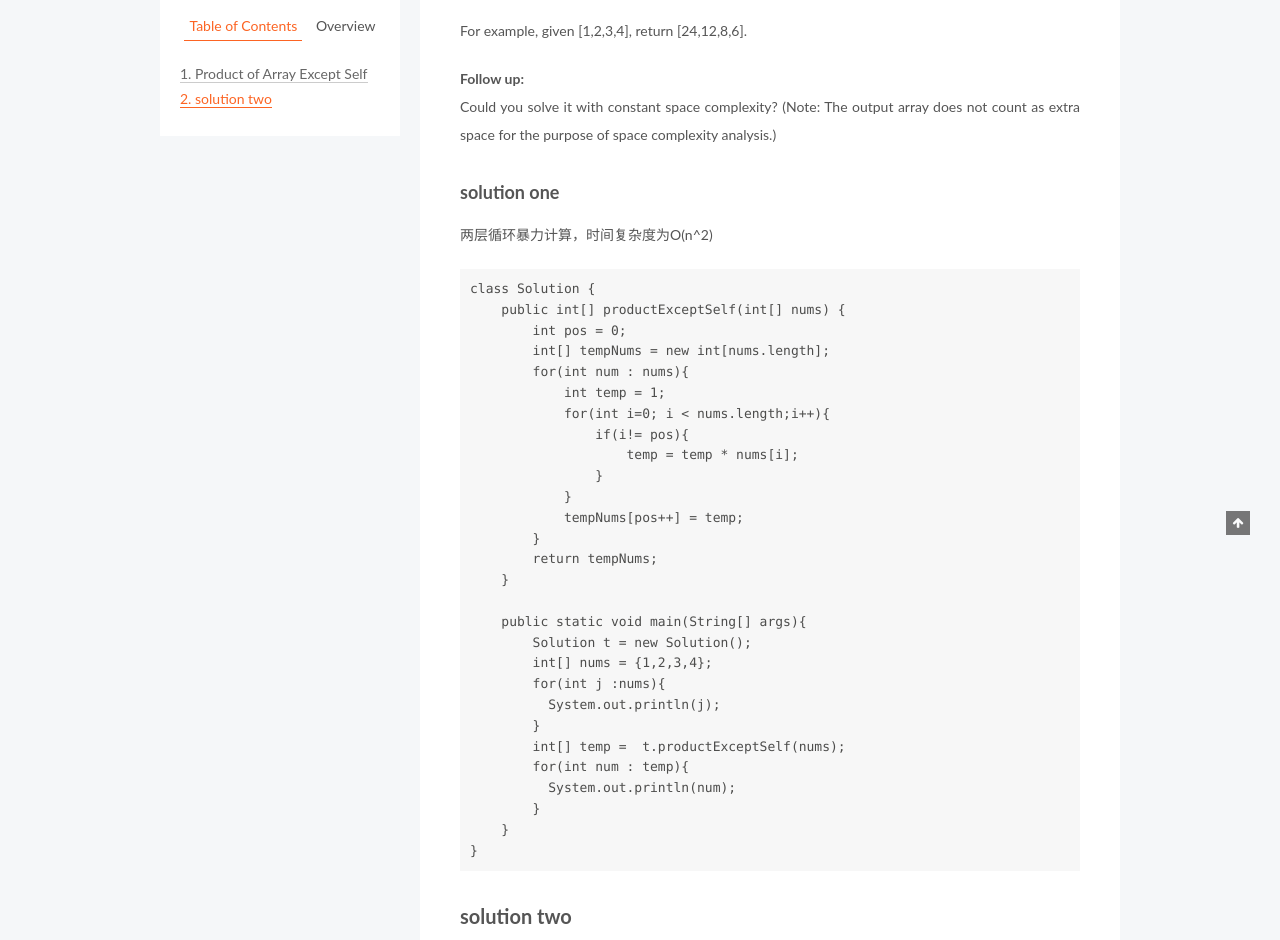
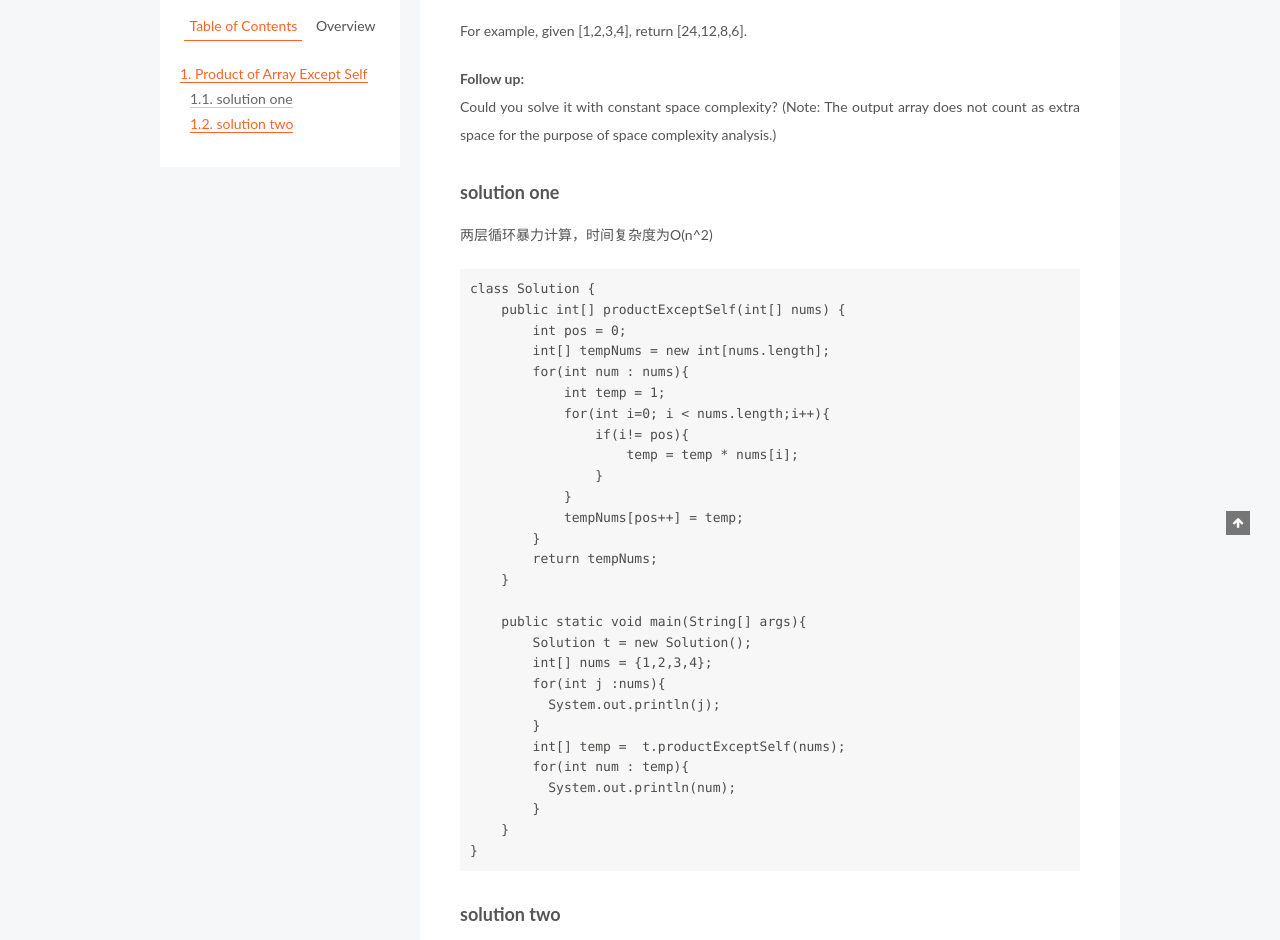
Before and after one commit to DanielKGP/DanielKGP.github.io, a plain HTML site: page 2018/04/07/Leetcode-Product-of-Array-Except-Self/index.html in a window 1280 px wide. Shown: the part 365-1305 px from the top of the page. Drawn offline with Linux system fonts and the light colour scheme.

Commit message:
Site updated: 2018-04-07 22:45:16

```diff
--- a/2018/04/07/Leetcode-Product-of-Array-Except-Self/index.html
+++ b/2018/04/07/Leetcode-Product-of-Array-Except-Self/index.html
@@ -87,7 +87,7 @@
 <meta property="og:site_name" content="Daniel Personal Blog">
 <meta property="og:description" content="Product of Array Except SelfGiven an array of n integers where n &amp;gt; 1, nums, return an array output such that output[i] is equal to the product of all the elements of nums except nums[i]. Solve it w">
 <meta property="og:locale" content="en">
-<meta property="og:updated_time" content="2018-04-07T14:27:39.516Z">
+<meta property="og:updated_time" content="2018-04-07T14:44:55.672Z">
 <meta name="twitter:card" content="summary">
 <meta name="twitter:title" content="Leetcode: Product of Array Except Self">
 <meta name="twitter:description" content="Product of Array Except SelfGiven an array of n integers where n &amp;gt; 1, nums, return an array output such that output[i] is equal to the product of all the elements of nums except nums[i]. Solve it w">
@@ -395,7 +395,7 @@
         }
     }
 }
-</code></pre><h2 id="solution-two"><a href="#solution-two" class="headerlink" title="solution two"></a>solution two</h2><p>计算数组当前坐标外的乘积，并且时间复杂度为O(n)</p>
+</code></pre><h3 id="solution-two"><a href="#solution-two" class="headerlink" title="solution two"></a>solution two</h3><p>计算数组当前坐标外的乘积，并且时间复杂度为O(n)</p>
 <p>可将计算分成两部分：</p>
 <ol>
 <li><p>先计算坐标左边的乘积和，并存入res[]数组中，每个坐标数都有对应的左边和，</p>
@@ -589,7 +589,7 @@
 
 
 
-              <div class="post-toc-content"><ol class="nav"><li class="nav-item nav-level-2"><a class="nav-link" href="#Product-of-Array-Except-Self"><span class="nav-number">1.</span> <span class="nav-text">Product of Array Except Self</span></a><ol class="nav-child"><li class="nav-item nav-level-3"><a class="nav-link" href="#solution-one"><span class="nav-number">1.1.</span> <span class="nav-text">solution one</span></a></li></ol></li><li class="nav-item nav-level-2"><a class="nav-link" href="#solution-two"><span class="nav-number">2.</span> <span class="nav-text">solution two</span></a></li></ol></div>
+              <div class="post-toc-content"><ol class="nav"><li class="nav-item nav-level-2"><a class="nav-link" href="#Product-of-Array-Except-Self"><span class="nav-number">1.</span> <span class="nav-text">Product of Array Except Self</span></a><ol class="nav-child"><li class="nav-item nav-level-3"><a class="nav-link" href="#solution-one"><span class="nav-number">1.1.</span> <span class="nav-text">solution one</span></a></li><li class="nav-item nav-level-3"><a class="nav-link" href="#solution-two"><span class="nav-number">1.2.</span> <span class="nav-text">solution two</span></a></li></ol></li></ol></div>
 
 
           </div>
--- a/css/main.css
+++ b/css/main.css
@@ -1823,7 +1823,7 @@ pre .javascript .function {
   width: 4px;
   height: 4px;
   border-radius: 50%;
-  background: #fb3d49;
+  background: #1fb6ff;
 }
 .links-of-blogroll {
   font-size: 13px;
```
Also changed, not shown: index.html (+1 -1 lines).
